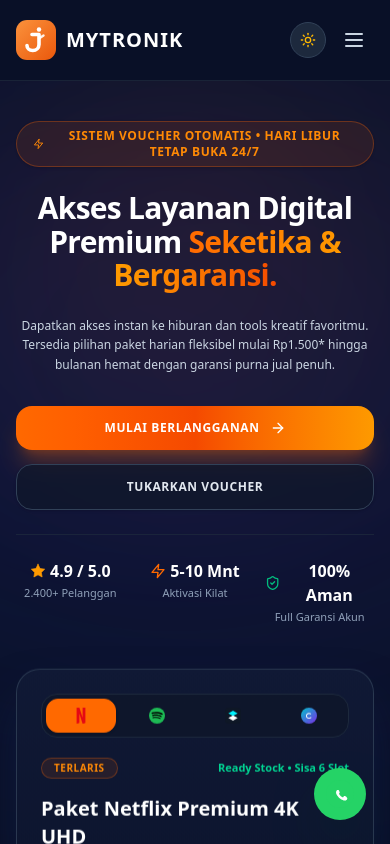
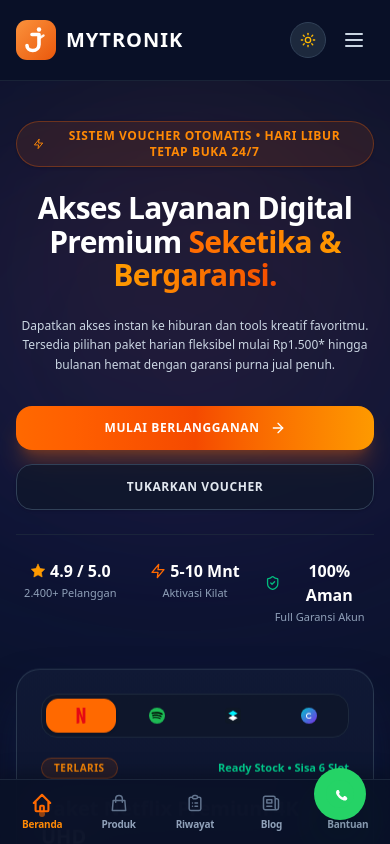
Before and after one commit to alfarezeljopalino1-source/MyTronik, a Next.js app: page / in a window 390 px wide. Shown: the top 844 px of the page. Built offline with nearby package versions, Linux system fonts and the light colour scheme.

Commit message:
Tambahkan dukungan mobile PWA, Bottom Navigation Bar, dan host binding 0.0.0.0

```diff
--- a/app/layout.tsx
+++ b/app/layout.tsx
@@ -1,8 +1,9 @@
 import React from "react";
-import type { Metadata } from "next";
+import type { Metadata, Viewport } from "next";
 import { Geist, Geist_Mono } from "next/font/google";
 import "./globals.css";
 import { ThemeProvider } from "@/context/ThemeContext";
+import MobileBottomNav from "@/components/MobileBottomNav";
 
 const geistSans = Geist({
   variable: "--font-geist-sans",
@@ -14,10 +15,27 @@
   subsets: ["latin"],
 });
 
+export const viewport: Viewport = {
+  width: "device-width",
+  initialScale: 1,
+  maximumScale: 5,
+  themeColor: "#0A1128",
+};
+
 export const metadata: Metadata = {
   title: "MyTronik - Paket Langganan Netflix, Spotify, CapCut & Canva Bergaransi",
   description:
     "Pusat langganan paket Netflix 4K UHD, Spotify Premium, CapCut Pro Creator Suite, dan Canva Pro Desain terpercaya untuk pengguna Indonesia. Pengiriman cepat 5-10 menit & garansi penuh.",
+  manifest: "/manifest.json",
+  appleWebApp: {
+    capable: true,
+    statusBarStyle: "black-translucent",
+    title: "MyTronik",
+  },
+  icons: {
+    icon: "/icon.svg",
+    apple: "/icon.svg",
+  },
   keywords: [
     "paket netflix",
     "paket spotify",
@@ -63,8 +81,11 @@
           }}
         />
       </head>
-      <body className="min-h-full flex flex-col bg-slate-50 dark:bg-[#0A1128] text-slate-900 dark:text-slate-100 selection:bg-sky-500 selection:text-white transition-colors duration-250">
-        <ThemeProvider>{children}</ThemeProvider>
+      <body className="min-h-full flex flex-col bg-slate-50 dark:bg-[#0A1128] text-slate-900 dark:text-slate-100 selection:bg-sky-500 selection:text-white transition-colors duration-250 pb-16 md:pb-0">
+        <ThemeProvider>
+          {children}
+          <MobileBottomNav />
+        </ThemeProvider>
       </body>
     </html>
   );
--- a/components/FloatingActionBox.tsx
+++ b/components/FloatingActionBox.tsx
@@ -56,7 +56,7 @@
   };
 
   return (
-    <div className="fixed bottom-6 left-1/2 -translate-x-1/2 z-40 max-w-[95vw] sm:max-w-2xl w-auto animate-fadeIn">
+    <div className="fixed bottom-20 md:bottom-6 left-1/2 -translate-x-1/2 z-40 max-w-[95vw] sm:max-w-2xl w-auto animate-fadeIn">
       {/* Floating Island Box with Organic Hover Float Effect */}
       <div className="animate-float rounded-3xl border border-orange-500/40 dark:border-orange-500/40 bg-white/95 dark:bg-[#0E162E]/95 backdrop-blur-xl shadow-2xl shadow-orange-500/10 dark:shadow-black/70 p-2 sm:px-4 sm:py-2.5 flex items-center gap-2.5 sm:gap-4 transition-all duration-300 ring-1 ring-black/5 dark:ring-white/10">
         {/* Glowing Live Signal Badge */}
--- /dev/null
+++ b/components/MobileBottomNav.tsx
@@ -0,0 +1,143 @@
+"use client";
+
+import React from "react";
+import Link from "next/link";
+import { usePathname } from "next/navigation";
+
+export default function MobileBottomNav() {
+  const pathname = usePathname();
+
+  const navItems = [
+    {
+      label: "Beranda",
+      href: "/",
+      icon: (active: boolean) => (
+        <svg
+          className={`w-5 h-5 transition-transform ${active ? "scale-110 text-orange-500" : "text-slate-400 dark:text-slate-500"}`}
+          fill="none"
+          viewBox="0 0 24 24"
+          stroke="currentColor"
+          strokeWidth={active ? 2.3 : 1.8}
+        >
+          <path
+            strokeLinecap="round"
+            strokeLinejoin="round"
+            d="M3 12l2-2m0 0l7-7 7 7M5 10v10a1 1 0 001 1h3m10-11l2 2m-2-2v10a1 1 0 01-1 1h-3m-6 0a1 1 0 001-1v-4a1 1 0 011-1h2a1 1 0 011 1v4a1 1 0 001 1m-6 0h6"
+          />
+        </svg>
+      ),
+    },
+    {
+      label: "Produk",
+      href: "/produk",
+      icon: (active: boolean) => (
+        <svg
+          className={`w-5 h-5 transition-transform ${active ? "scale-110 text-orange-500" : "text-slate-400 dark:text-slate-500"}`}
+          fill="none"
+          viewBox="0 0 24 24"
+          stroke="currentColor"
+          strokeWidth={active ? 2.3 : 1.8}
+        >
+          <path
+            strokeLinecap="round"
+            strokeLinejoin="round"
+            d="M16 11V7a4 4 0 00-8 0v4M5 9h14l1 12H4L5 9z"
+          />
+        </svg>
+      ),
+    },
+    {
+      label: "Riwayat",
+      href: "/riwayat",
+      icon: (active: boolean) => (
+        <svg
+          className={`w-5 h-5 transition-transform ${active ? "scale-110 text-orange-500" : "text-slate-400 dark:text-slate-500"}`}
+          fill="none"
+          viewBox="0 0 24 24"
+          stroke="currentColor"
+          strokeWidth={active ? 2.3 : 1.8}
+        >
+          <path
+            strokeLinecap="round"
+            strokeLinejoin="round"
+            d="M9 5H7a2 2 0 00-2 2v12a2 2 0 002 2h10a2 2 0 002-2V7a2 2 0 00-2-2h-2M9 5a2 2 0 002 2h2a2 2 0 002-2M9 5a2 2 0 012-2h2a2 2 0 012 2m-3 7h3m-3 4h3m-6-4h.01M9 16h.01"
+          />
+        </svg>
+      ),
+    },
+    {
+      label: "Blog",
+      href: "/blog",
+      icon: (active: boolean) => (
+        <svg
+          className={`w-5 h-5 transition-transform ${active ? "scale-110 text-orange-500" : "text-slate-400 dark:text-slate-500"}`}
+          fill="none"
+          viewBox="0 0 24 24"
+          stroke="currentColor"
+          strokeWidth={active ? 2.3 : 1.8}
+        >
+          <path
+            strokeLinecap="round"
+            strokeLinejoin="round"
+            d="M19 20H5a2 2 0 01-2-2V6a2 2 0 012-2h10a2 2 0 012 2v1m2 13a2 2 0 01-2-2V7m2 13a2 2 0 002-2V9a2 2 0 00-2-2h-2m-4-3H9M7 16h6M7 8h6v4H7V8z"
+          />
+        </svg>
+      ),
+    },
+    {
+      label: "Bantuan",
+      href: "/tutorial",
+      icon: (active: boolean) => (
+        <svg
+          className={`w-5 h-5 transition-transform ${active ? "scale-110 text-orange-500" : "text-slate-400 dark:text-slate-500"}`}
+          fill="none"
+          viewBox="0 0 24 24"
+          stroke="currentColor"
+          strokeWidth={active ? 2.3 : 1.8}
+        >
+          <path
+            strokeLinecap="round"
+            strokeLinejoin="round"
+            d="M18.364 5.636l-3.536 3.536m0 5.656l3.536 3.536M9.172 9.172L5.636 5.636m3.536 9.192l-3.536 3.536M21 12a9 9 0 11-18 0 9 9 0 0118 0zm-5 0a4 4 0 11-8 0 4 4 0 018 0z"
+          />
+        </svg>
+      ),
+    },
+  ];
+
+  return (
+    <nav
+      aria-label="Navigasi Bawah Mobile"
+      className="fixed bottom-0 inset-x-0 z-40 md:hidden bg-white/95 dark:bg-[#0A1128]/95 backdrop-blur-xl border-t border-slate-200 dark:border-slate-800/90 shadow-[0_-4px_20px_rgba(0,0,0,0.06)] dark:shadow-[0_-4px_20px_rgba(0,0,0,0.3)] transition-colors duration-250 pb-[env(safe-area-inset-bottom)]"
+    >
+      <div className="grid grid-cols-5 h-16 max-w-lg mx-auto px-1 items-center">
+        {navItems.map((item) => {
+          const isActive =
+            item.href === "/"
+              ? pathname === "/"
+              : pathname?.startsWith(item.href);
+
+          return (
+            <Link
+              key={item.label}
+              href={item.href}
+              className={`flex flex-col items-center justify-center py-1 gap-1 text-[10px] font-bold transition-all relative ${
+                isActive
+                  ? "text-orange-500 dark:text-orange-400"
+                  : "text-slate-500 dark:text-slate-400 hover:text-slate-900 dark:hover:text-slate-200"
+              }`}
+            >
+              <div className="relative">
+                {item.icon(isActive)}
+                {isActive && (
+                  <span className="absolute -bottom-1 left-1/2 -translate-x-1/2 w-1.5 h-1.5 bg-orange-500 rounded-full animate-pulse" />
+                )}
+              </div>
+              <span className="truncate tracking-tight">{item.label}</span>
+            </Link>
+          );
+        })}
+      </div>
+    </nav>
+  );
+}
--- a/package.json
+++ b/package.json
@@ -3,7 +3,7 @@
   "version": "0.1.0",
   "private": true,
   "scripts": {
-    "dev": "next dev",
+    "dev": "next dev -H 0.0.0.0",
     "build": "next build",
     "start": "next start",
     "lint": "eslint"
```
Also changed, not shown: public/icon.svg (added), public/manifest.json (added).
